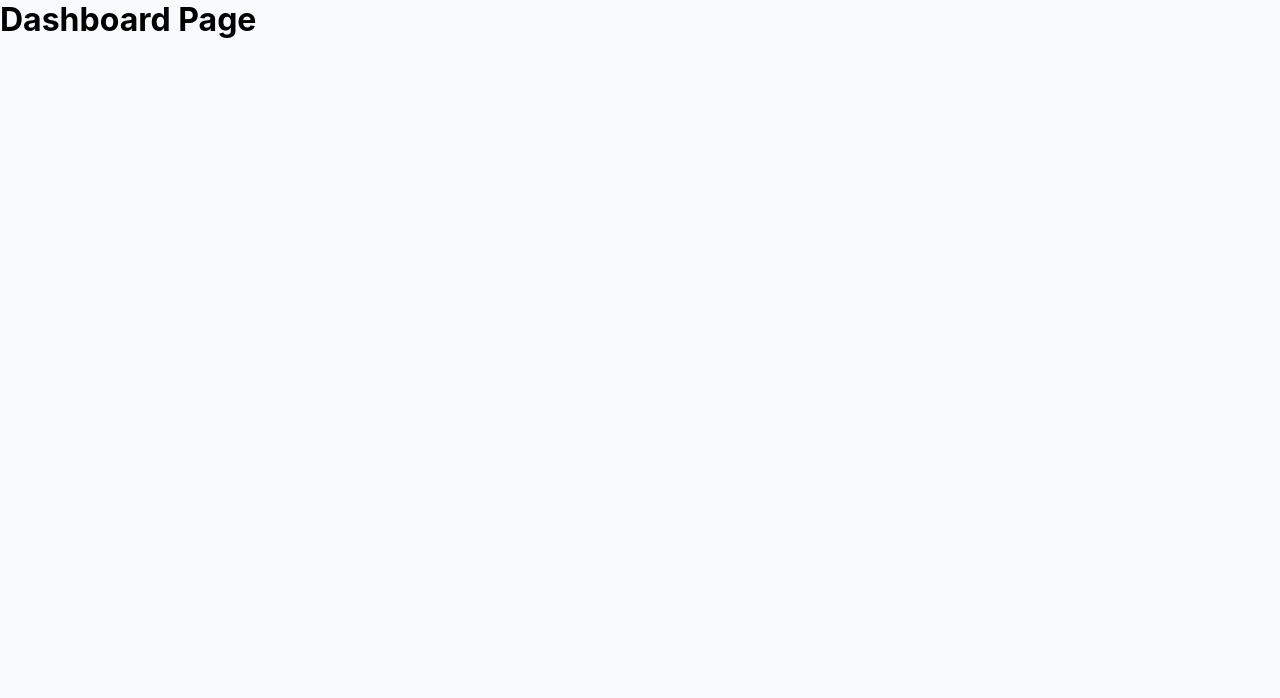
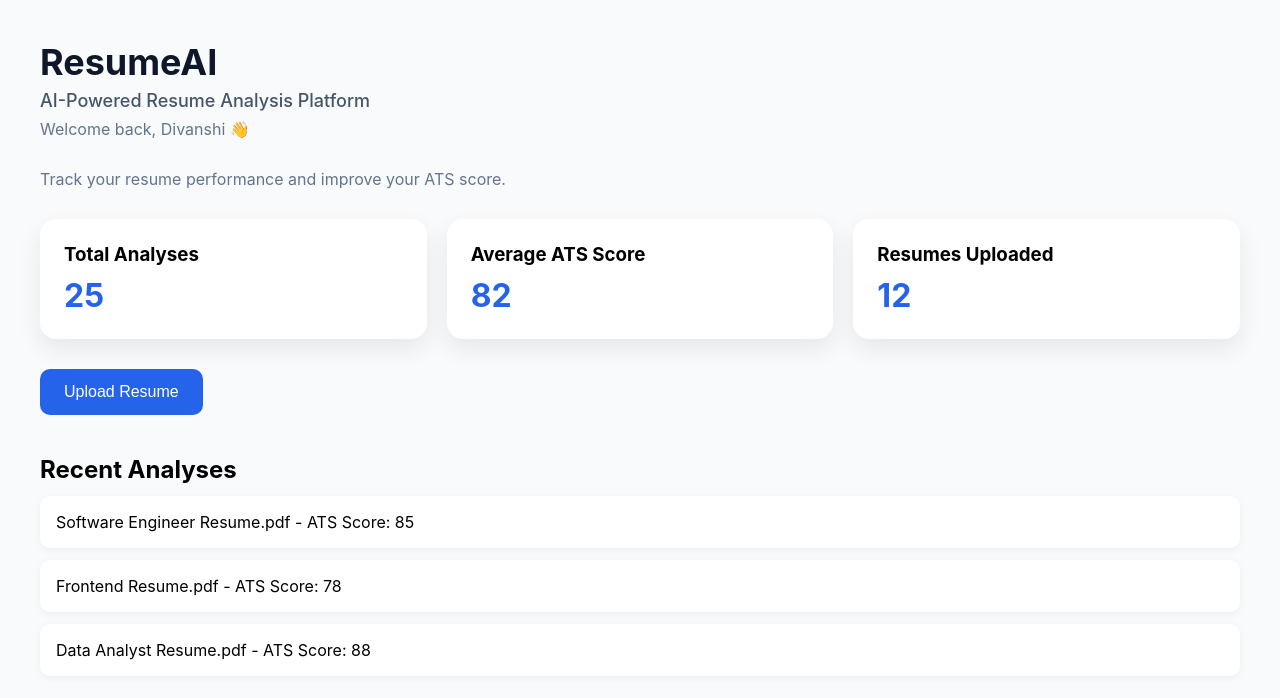
Before and after one commit to divanshiii09/ai-resume-analyzer, a React app in the folder frontend/: page /dashboard in a window 1280 px wide. Shown: the top 698 px of the page. Built offline with nearby package versions, Linux system fonts and the light colour scheme; the HTML template or start-up script is replaced by a standard one.

Commit message:
UI- Dasboard and Upload Resume

```diff
--- a/frontend/src/App.jsx
+++ b/frontend/src/App.jsx
@@ -1,36 +1,21 @@
-import {
-  BrowserRouter,
-  Routes,
-  Route
-} from "react-router-dom";
+import { BrowserRouter, Routes, Route } from "react-router-dom";
 
 import Login from "./pages/Login";
 import Register from "./pages/Register";
 import Dashboard from "./pages/Dashboard";
+import UploadResume from "./pages/UploadResume";
 
 function App() {
   return (
     <BrowserRouter>
+      <Routes>
+        <Route path="/" element={<Login />} />
 
-      <Routes>
+        <Route path="/register" element={<Register />} />
 
-        <Route
-          path="/"
-          element={<Login />}
-        />
-
-        <Route
-          path="/register"
-          element={<Register />}
-        />
-
-        <Route
-          path="/dashboard"
-          element={<Dashboard />}
-        />
-
+        <Route path="/dashboard" element={<Dashboard />} />
+        <Route path="/upload" element={<UploadResume />} />
       </Routes>
-
     </BrowserRouter>
   );
 }
--- a/frontend/src/pages/Dashboard.jsx
+++ b/frontend/src/pages/Dashboard.jsx
@@ -1,7 +1,67 @@
+import "../styles/Dashboard.css";
+import { useNavigate } from "react-router-dom";
+
 function Dashboard() {
+  const navigate = useNavigate();
+
   return (
-    <div>
-      <h1>Dashboard Page</h1>
+    <div className="dashboard-container">
+<div className="header-section">
+  <h1 className="dashboard-title">ResumeAI</h1>
+
+  <h2 className="dashboard-subtitle">
+    AI-Powered Resume Analysis Platform
+  </h2>
+
+  <p className="welcome-text">
+    Welcome back, Divanshi 👋
+  </p>
+
+  <p className="description-text">
+    Track your resume performance and improve your ATS score.
+  </p>
+</div>
+      <div className="stats-grid">
+
+        <div className="stat-card">
+          <h3>Total Analyses</h3>
+          <p>25</p>
+        </div>
+
+        <div className="stat-card">
+          <h3>Average ATS Score</h3>
+          <p>82</p>
+        </div>
+
+        <div className="stat-card">
+          <h3>Resumes Uploaded</h3>
+          <p>12</p>
+        </div>
+
+      </div>
+
+      <div className="upload-section">
+        <button className="upload-btn" onClick={() => navigate("/upload")}>
+          Upload Resume
+        </button>
+      </div>
+
+      <div className="recent-section">
+        <h2>Recent Analyses</h2>
+
+        <div className="resume-card">
+          Software Engineer Resume.pdf - ATS Score: 85
+        </div>
+
+        <div className="resume-card">
+          Frontend Resume.pdf - ATS Score: 78
+        </div>
+
+        <div className="resume-card">
+          Data Analyst Resume.pdf - ATS Score: 88
+        </div>
+      </div>
+
     </div>
   );
 }
--- a/frontend/src/pages/Login.jsx
+++ b/frontend/src/pages/Login.jsx
@@ -15,6 +15,10 @@ function Login() {
       return;
     }
 
+    if (!isValidEmail(email)) {
+      setError("Please enter a valid email address");
+      return;
+    }
     if (password === "") {
       setError("Please enter password");
       return;
@@ -27,6 +31,10 @@ function Login() {
 
     alert("Login Successful");
   }
+
+  function isValidEmail(email) {
+  return /\S+@\S+\.\S+/.test(email);
+}
 
   return (
     <div className="login-container">
--- a/frontend/src/pages/Register.jsx
+++ b/frontend/src/pages/Register.jsx
@@ -20,6 +20,11 @@ function Register() {
 
     if (email === "") {
       setError("Please enter your email");
+      return;
+    }
+
+    if (!isValidEmail(email)) {
+      setError("Please enter a valid email address");
       return;
     }
 
@@ -48,6 +53,9 @@ function Register() {
     alert("Registration Successful");
   }
 
+  function isValidEmail(email) {
+  return /\S+@\S+\.\S+/.test(email);
+}
   return (
     <div className="login-container">
       <div className="login-card">
@@ -55,7 +63,6 @@ function Register() {
 
         <p className="subtitle">Create your account</p>
 
-        {/* PROFESSIONAL ERROR UI (same as Login) */}
         {error && (
           <p className="error-text">
             {error}
@@ -78,7 +85,6 @@ function Register() {
           onChange={(e) => setEmail(e.target.value)}
         />
 
-        {/* PASSWORD */}
         <div className="password-container">
           <input
             className="input-field"
@@ -97,7 +103,6 @@ function Register() {
           </button>
         </div>
 
-        {/* CONFIRM PASSWORD */}
         <div className="password-container">
           <input
             className="input-field"
--- /dev/null
+++ b/frontend/src/pages/UploadResume.jsx
@@ -0,0 +1,37 @@
+import "../styles/UploadResume.css";
+
+function UploadResume() {
+  return (
+    <div className="upload-page">
+
+      <div className="upload-card">
+
+       <h1 className="upload-title">
+  Upload Your Resume
+</h1>
+
+<p className="upload-description">
+  Get instant ATS analysis, AI feedback,
+  and personalized improvement suggestions.
+</p>
+
+        <div className="drop-zone">
+<h3>Drag & Drop Your Resume</h3>
+          <span>or</span>
+
+          <button className="choose-btn">
+            Choose File
+          </button>
+
+          <small>
+            Supported: PDF, DOC, DOCX
+          </small>
+        </div>
+
+      </div>
+
+    </div>
+  );
+}
+
+export default UploadResume;
--- /dev/null
+++ b/frontend/src/styles/Dashboard.css
@@ -0,0 +1,108 @@
+.dashboard-container {
+  min-height: 100vh;
+  background-color: #f8fafc;
+  padding: 40px;
+}
+
+.dashboard-title {
+  font-size: 32px;
+  font-weight: 700;
+  color: #1e293b;
+}
+
+.welcome-text {
+  color: #64748b;
+  margin-top: 10px;
+  margin-bottom: 30px;
+}
+
+.stats-grid {
+  display: grid;
+  grid-template-columns: repeat(3, 1fr);
+  gap: 20px;
+}
+
+.stat-card {
+  background: white;
+  padding: 24px;
+  border-radius: 14px;
+  box-shadow: 0 4px 12px rgba(0,0,0,0.08);
+}
+
+.stat-card {
+  background: white;
+  padding: 24px;
+  border-radius: 16px;
+
+  box-shadow: 0 10px 25px rgba(0,0,0,0.08);
+
+  transition: all 0.3s ease;
+}
+
+.stat-card:hover {
+  transform: translateY(-5px);
+}
+
+.stat-card p {
+  font-size: 32px;
+  font-weight: bold;
+  color: #2563eb;
+  margin-top: 10px;
+}
+
+.upload-section {
+  margin-top: 30px;
+}
+
+.upload-btn {
+  background: #2563eb;
+  color: white;
+  border: none;
+  padding: 14px 24px;
+  border-radius: 10px;
+  cursor: pointer;
+  font-size: 16px;
+}
+
+.upload-btn:hover {
+  background: #1d4ed8;
+}
+
+.recent-section {
+  margin-top: 40px;
+}
+
+.resume-card {
+  background: white;
+  padding: 16px;
+  border-radius: 10px;
+  margin-top: 12px;
+  box-shadow: 0 2px 8px rgba(0,0,0,0.05);
+}
+.header-section {
+  margin-bottom: 30px;
+}
+
+.dashboard-title {
+  font-size: 36px;
+  font-weight: 700;
+  color: #0f172a;
+}
+
+.welcome-text {
+  font-size: 16px;
+  color: #64748b;
+  margin-top: 8px;
+}
+
+.dashboard-subtitle {
+  font-size: 18px;
+  color: #475569;
+  margin-top: 6px;
+  font-weight: 500;
+}
+
+.description-text {
+  margin-top: 8px;
+  color: #64748b;
+}
--- /dev/null
+++ b/frontend/src/styles/UploadResume.css
@@ -0,0 +1,90 @@
+.upload-page {
+  min-height: 100vh;
+
+  display: flex;
+  justify-content: center;
+  align-items: center;
+
+  background: #f8fafc;
+}
+
+.upload-card {
+  width: 700px;
+
+  background: white;
+
+  padding: 40px;
+
+  border-radius: 20px;
+
+  box-shadow: 0 10px 25px rgba(0,0,0,0.08);
+
+  text-align: center;
+}
+
+.upload-card h1 {
+  margin-bottom: 10px;
+}
+
+.upload-card p {
+  color: #64748b;
+}
+
+.drop-zone {
+  margin-top: 35px;
+
+  border: 2px dashed #2563eb;
+  border-radius: 15px;
+
+  padding: 50px;
+
+  display: flex;
+  flex-direction: column;
+  align-items: center;
+  justify-content: center;
+
+  gap: 15px;
+}
+
+.choose-btn {
+  margin-top: 20px;
+
+  background: #2563eb;
+
+  color: white;
+
+  border: none;
+
+  padding: 12px 20px;
+
+  border-radius: 10px;
+
+  cursor: pointer;
+}
+
+.choose-btn:hover {
+  background: #1d4ed8;
+}
+
+small {
+  display: block;
+  margin-top: 20px;
+  color: #64748b;
+}
+.upload-title {
+  font-size: 36px;
+  font-weight: 700;
+  color: #0f172a;
+}
+
+.upload-description {
+  margin-top: 12px;
+  line-height: 1.7;
+  color: #64748b;
+}
+
+
+.drop-zone h3 {
+  color: #1e293b;
+  font-size: 22px;
+}
```
